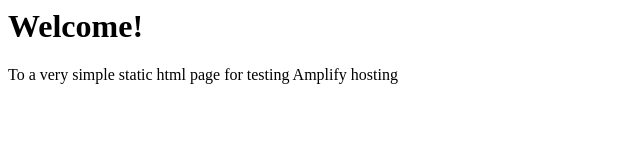
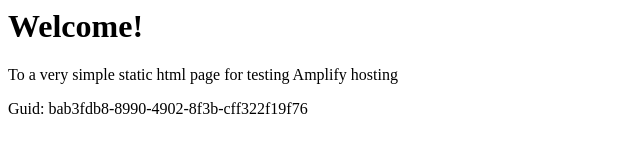
Before and after one commit to aws-aemilia-gru/Github-PR-Commit-Integration-Test-DoNotTouch-Gith-OKSLNVO2-v1-preprod-sa-east-1, a website: page src/index.html in a window 1280 px wide. Shown: the whole page, without its empty margins (0-640 px from the left). Drawn offline with Linux system fonts and the light colour scheme.

Commit message:
commit from integ tests

```diff
--- a/src/index.html
+++ b/src/index.html
@@ -1,3 +1,5 @@
+
+
 <html lang="en">
 
 <head>
@@ -10,6 +12,6 @@
 <body>
     <h1>Welcome!</h1>
     <p>To a very simple static html page for testing Amplify hosting</p>
-</body>
+    <p>Guid: bab3fdb8-8990-4902-8f3b-cff322f19f76</p></body>
 
 </html>
```
